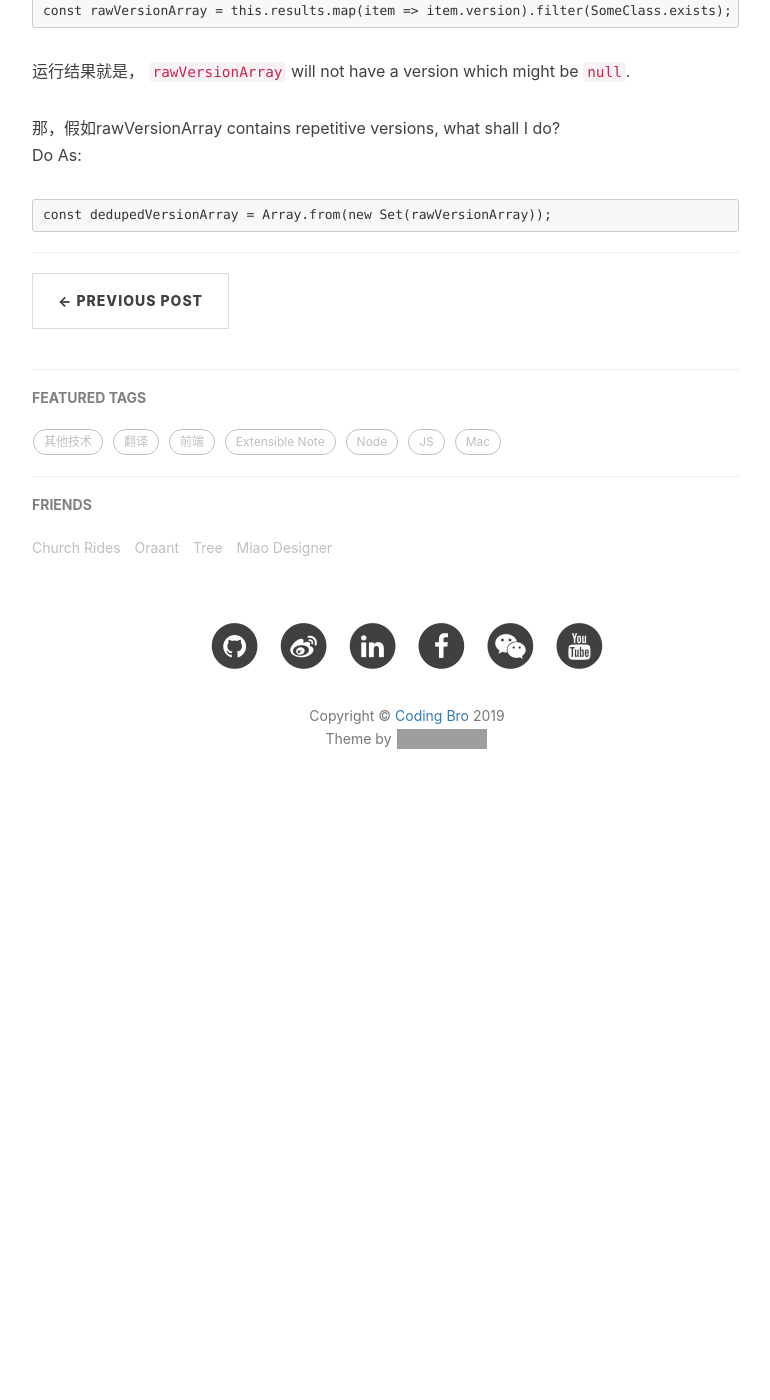
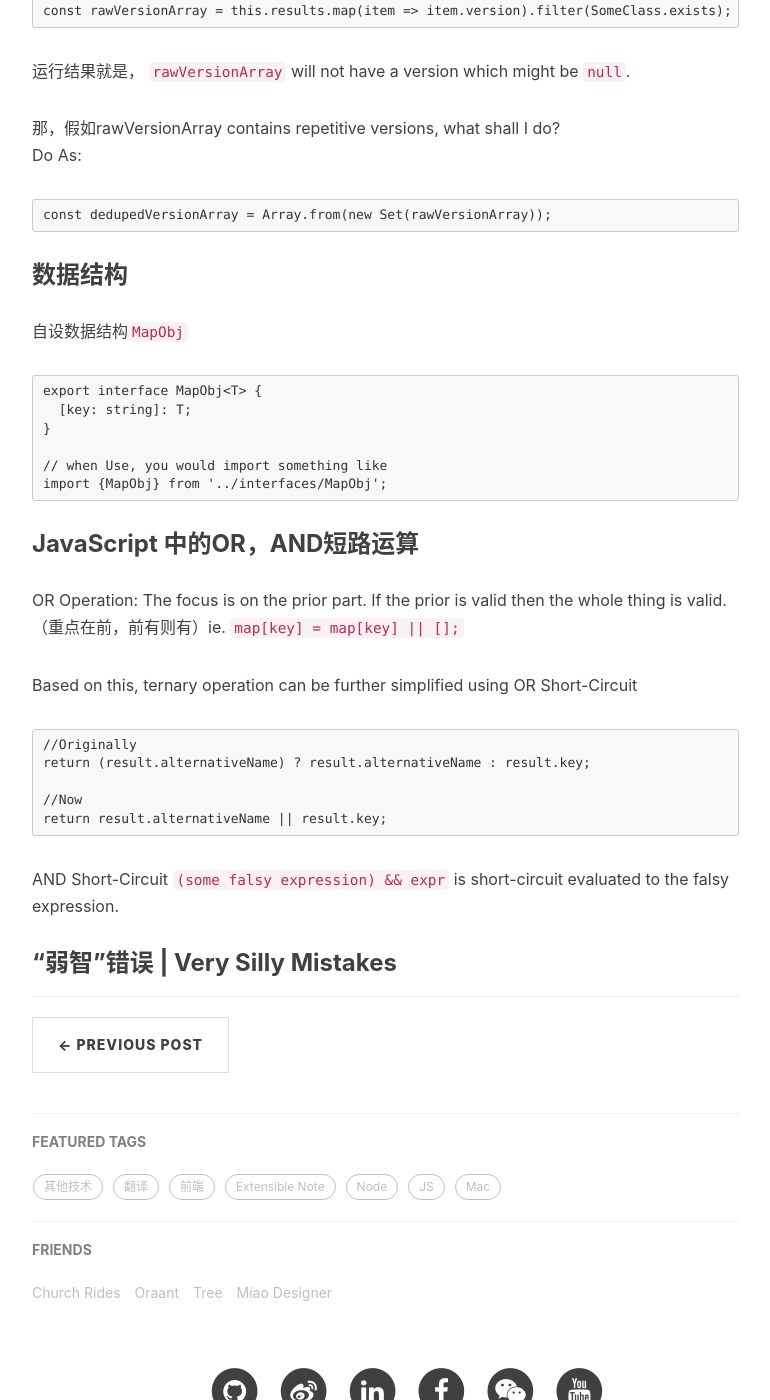
Before and after one commit to starwavelin/starwavelin.github.io, a Jekyll site: the page built from _posts/2019-02-17-javascript-tips.md, in a window 1280 px wide and 1400 px high, scrolled down 2801 px. Shown: the whole window, without its empty margins (233-1003 px from the left). Built offline with Jekyll 4.4.1, drawn with Linux system fonts in a browser that asks for light colours; nearby versions of some CDN libraries; comment, search, counter and statistics services are not loaded; before the commit the page ends 3617 px from its top, so only the background shows below that; grey boxes are pictures that could not be loaded.

Commit message:
js-tips: or and short-circuits

````diff
--- a/_posts/2019-02-17-javascript-tips.md
+++ b/_posts/2019-02-17-javascript-tips.md
@@ -98,3 +98,33 @@ Do As:
 ```
 const dedupedVersionArray = Array.from(new Set(rawVersionArray));
 ```
+
+### 数据结构
+自设数据结构`MapObj`
+```
+export interface MapObj<T> {
+  [key: string]: T;
+}
+
+// when Use, you would import something like
+import {MapObj} from '../interfaces/MapObj';
+```
+
+### JavaScript 中的OR，AND短路运算
+OR Operation: The focus is on the prior part. If the prior is valid then the whole thing is valid.（重点在前，前有则有）ie. `map[key] = map[key] || [];`
+
+Based on this, ternary operation can be further simplified using OR Short-Circuit
+```
+//Originally
+return (result.alternativeName) ? result.alternativeName : result.key;
+
+//Now
+return result.alternativeName || result.key;
+```
+
+AND Short-Circuit
+`(some falsy expression) && expr` is short-circuit evaluated to the falsy expression.
+
+
+
+### “弱智”错误 | Very Silly Mistakes
````
